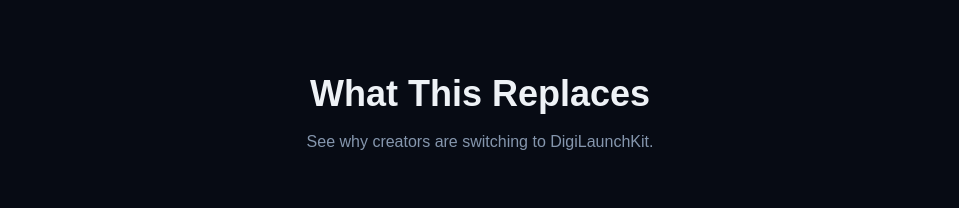
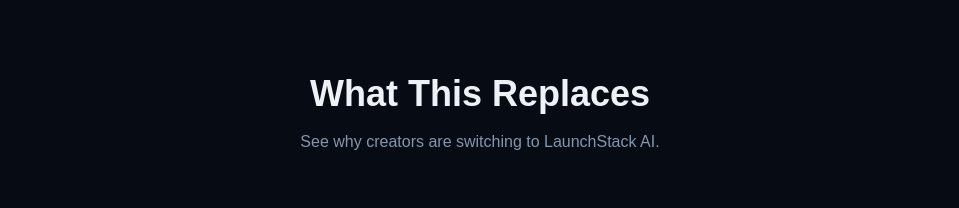
Before and after one commit to szovaai/niche-spark-plug, a React (Vite) app: page / in a window 1280 px wide. Shown: the part 7940-8148 px from the top of the page, without its empty margins (160-1119 px from the left). Built offline with nearby package versions, Linux system fonts and the light colour scheme; the HTML template or start-up script is replaced by a standard one.

Commit message:
Preceding changes

```diff
--- a/src/pages/Index.tsx
+++ b/src/pages/Index.tsx
@@ -660,7 +660,7 @@ const Index = () => {
         <div className="max-w-4xl mx-auto">
           <motion.div {...fadeIn} className="text-center mb-14">
             <h2 className="text-3xl md:text-4xl font-bold mb-4">What This Replaces</h2>
-            <p className="text-muted-foreground">See why creators are switching to DigiLaunchKit.</p>
+            <p className="text-muted-foreground">See why creators are switching to LaunchStack AI.</p>
           </motion.div>
 
           <motion.div {...fadeIn} className="grid grid-cols-1 md:grid-cols-2 gap-8">
```
